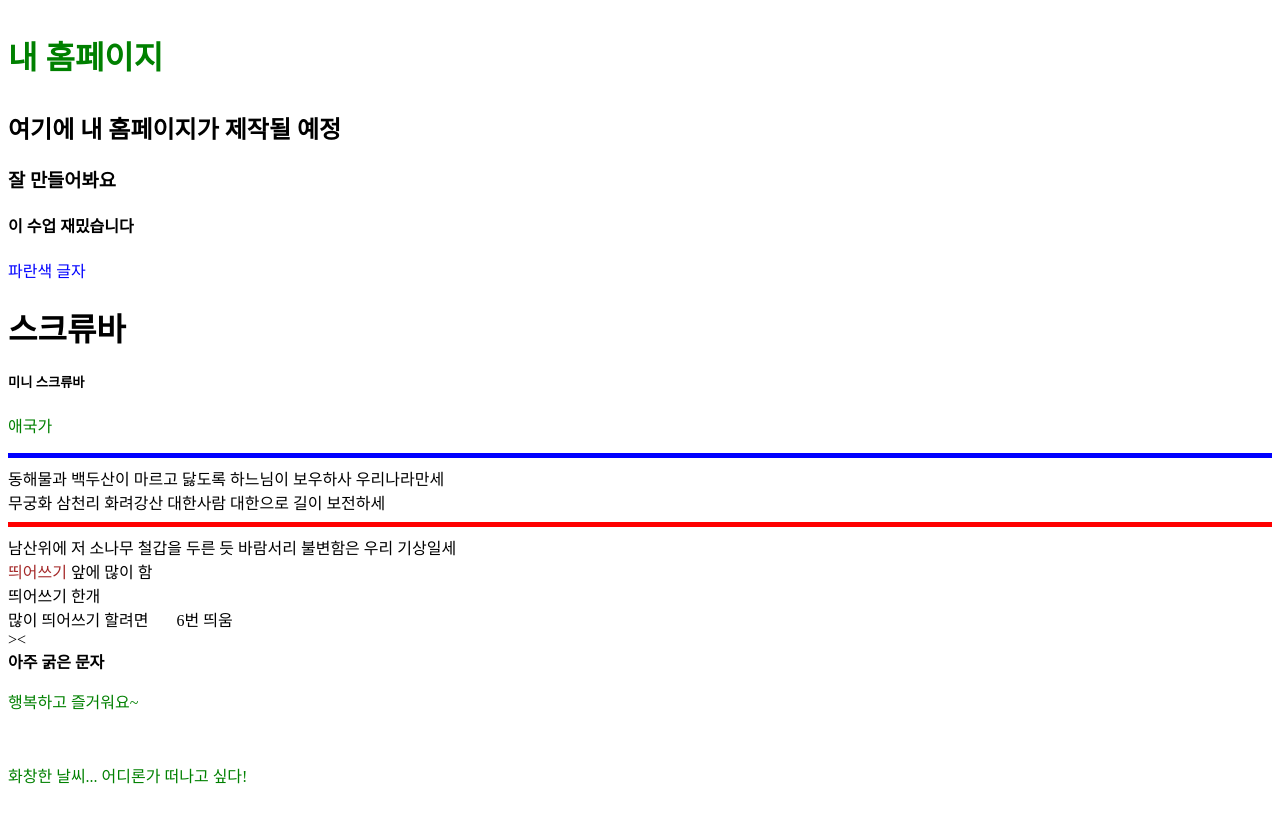
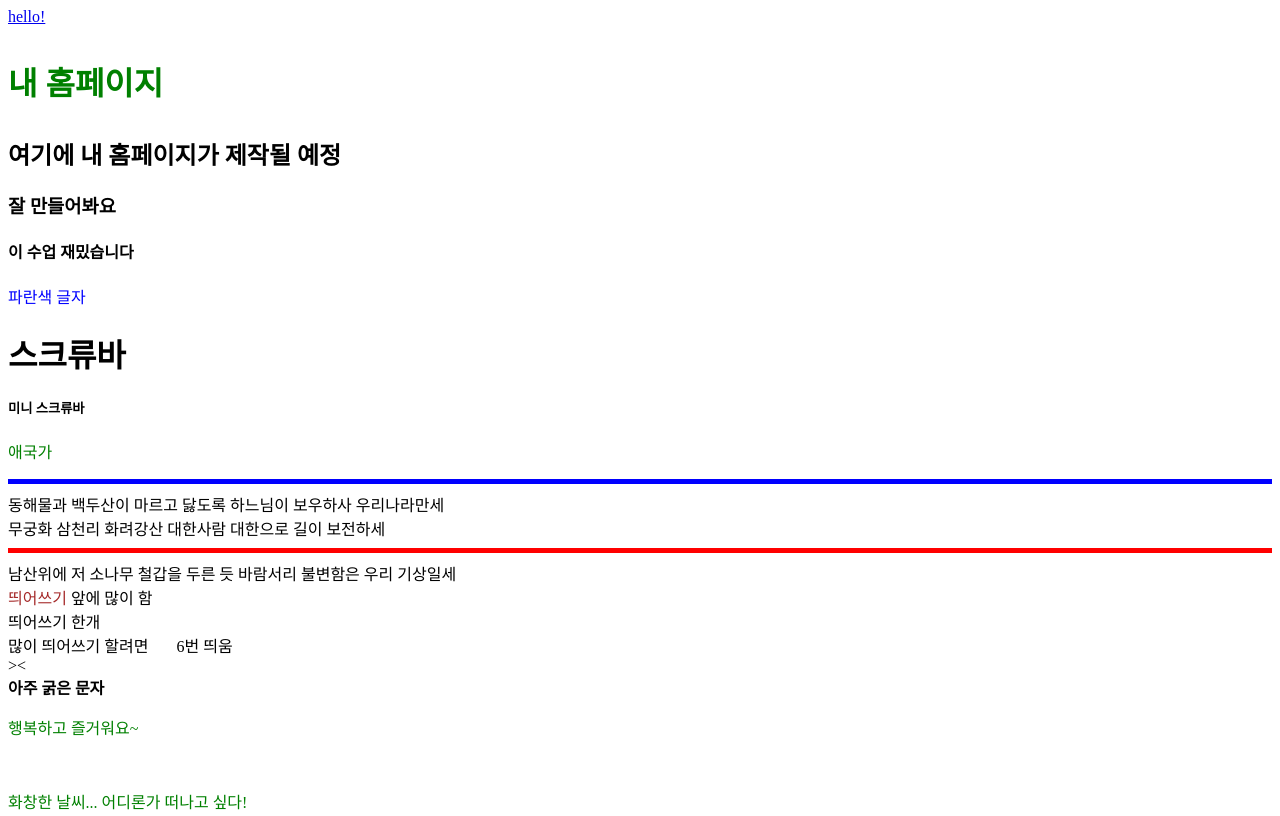
Before and after one commit to dltmdals5912/dltmdals5912, a plain HTML site: page index.html in a window 1280 px wide. Shown: the top 816 px of the page. Drawn offline with Linux system fonts and the light colour scheme; grey boxes are pictures that could not be loaded; a web font is replaced by a local one.

Commit message:
20240415개발자

```diff
--- a/index.html
+++ b/index.html
@@ -6,6 +6,7 @@
   </head>
   <link href="css/style.css" rel="stylesheet">
   <body>
+    <a href="alert.html">hello!</a>
     <h1><p id="ec">내 홈페이지</p></h1>
     <h2>여기에 내 홈페이지가 제작될 예정</h2>
     <h3>잘 만들어봐요</h3>
```
